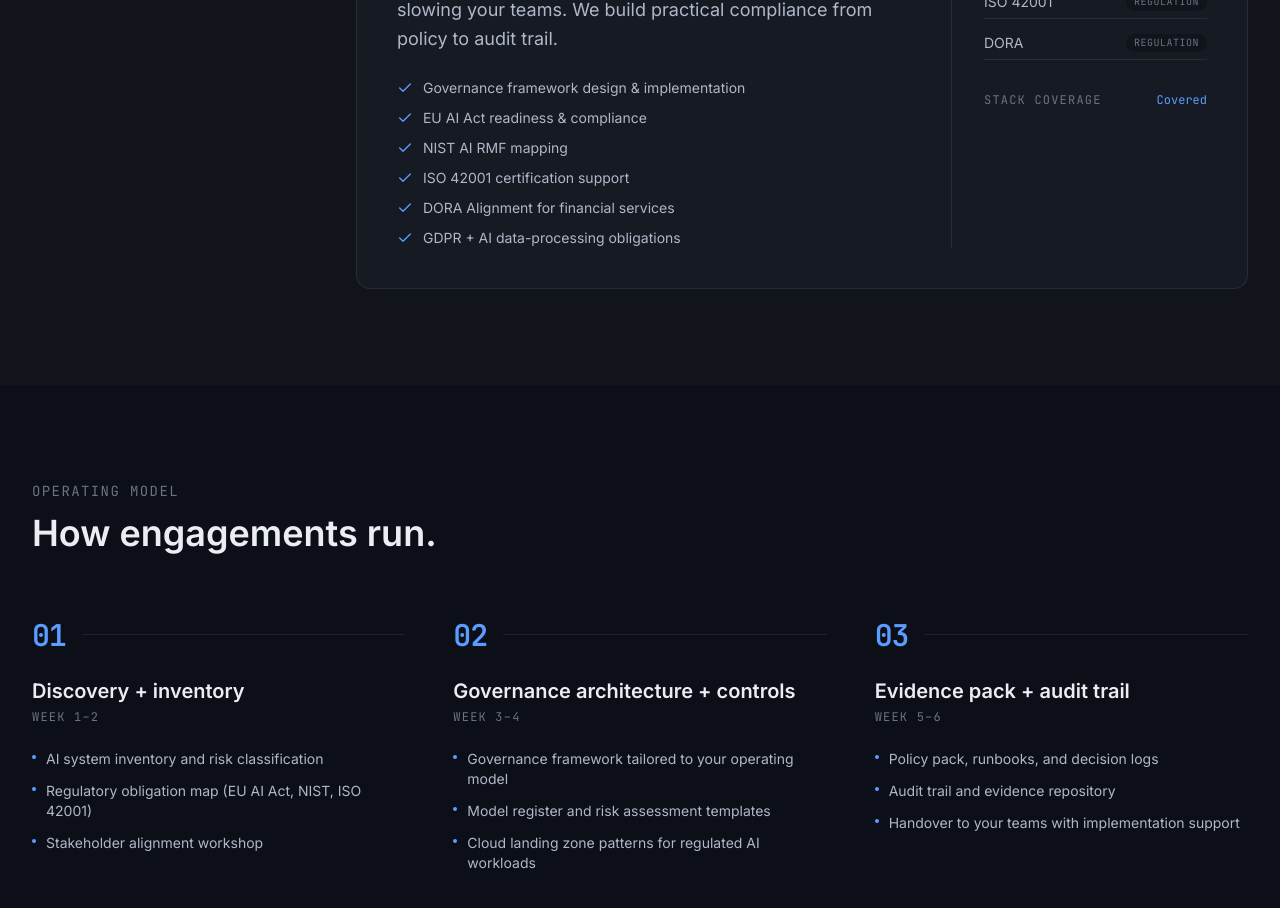
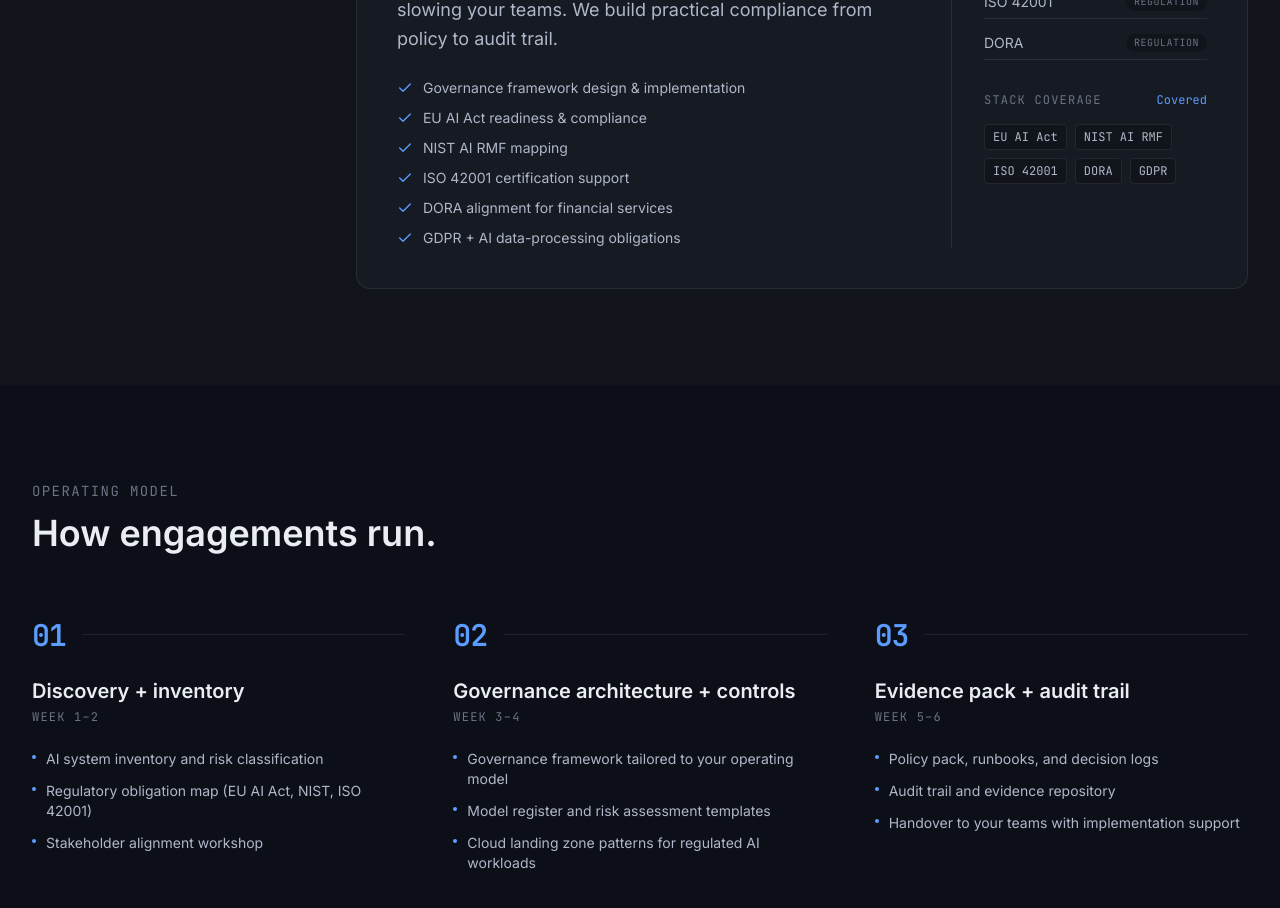
Before and after one commit to sameerkalyan/website-cloner, a Next.js app: page / in a window 1280 px wide. Shown: the part 2880-3788 px from the top of the page. Built offline with nearby package versions, Linux system fonts and the light colour scheme.

Commit message:
fix: use index-based state for services tabs to ensure switching works

```diff
--- a/src/components/services-tabs.tsx
+++ b/src/components/services-tabs.tsx
@@ -6,7 +6,8 @@ import type { Service } from "@/types";
 import { Icon } from "@/components/icons";
 
 export function ServicesTabs() {
-  const [active, setActive] = useState<Service>(SERVICES[0]);
+  const [activeIndex, setActiveIndex] = useState(0);
+  const active = SERVICES[activeIndex];
 
   return (
     <section id="services" className="py-24 bg-[var(--pa)]">
@@ -22,13 +23,13 @@ export function ServicesTabs() {
 
         <div className="flex flex-col lg:flex-row gap-8">
           <div className="flex lg:flex-col flex-wrap gap-2 shrink-0">
-            {SERVICES.map((s) => (
+            {SERVICES.map((s, idx) => (
               <button
                 type="button"
                 key={s.id}
-                onClick={() => setActive(s)}
+                onClick={() => setActiveIndex(idx)}
                 className={`px-4 py-2.5 text-sm font-medium rounded-full border text-left transition-all cursor-pointer ${
-                  active.id === s.id
+                  activeIndex === idx
                     ? "border-[var(--accent)] bg-[var(--accent)] text-white"
                     : "border-[var(--line)] text-[var(--ink2)] hover:border-[var(--ink)] hover:text-[var(--ink)]"
                 }`}
--- a/src/components/site-data.ts
+++ b/src/components/site-data.ts
@@ -57,11 +57,12 @@ export const SERVICES = [
       "EU AI Act readiness & compliance",
       "NIST AI RMF mapping",
       "ISO 42001 certification support",
-      "DORA Alignment for financial services",
+      "DORA alignment for financial services",
       "GDPR + AI data-processing obligations",
     ],
     sideItems: ["Regulation", "Framework", "Standard"],
     frameworks: ["EU AI Act", "NIST AI RMF", "ISO 42001", "DORA"],
+    stackRows: ["EU AI Act", "NIST AI RMF", "ISO 42001", "DORA", "GDPR"],
   },
   {
     id: 2,
@@ -79,6 +80,7 @@ export const SERVICES = [
     ],
     sideItems: ["Infrastructure", "Cloud", "Platform"],
     frameworks: ["AWS", "Azure", "GCP", "Terraform"],
+    stackRows: ["AWS", "Azure", "GCP", "Terraform", "Kubernetes"],
   },
 ];
 
```
